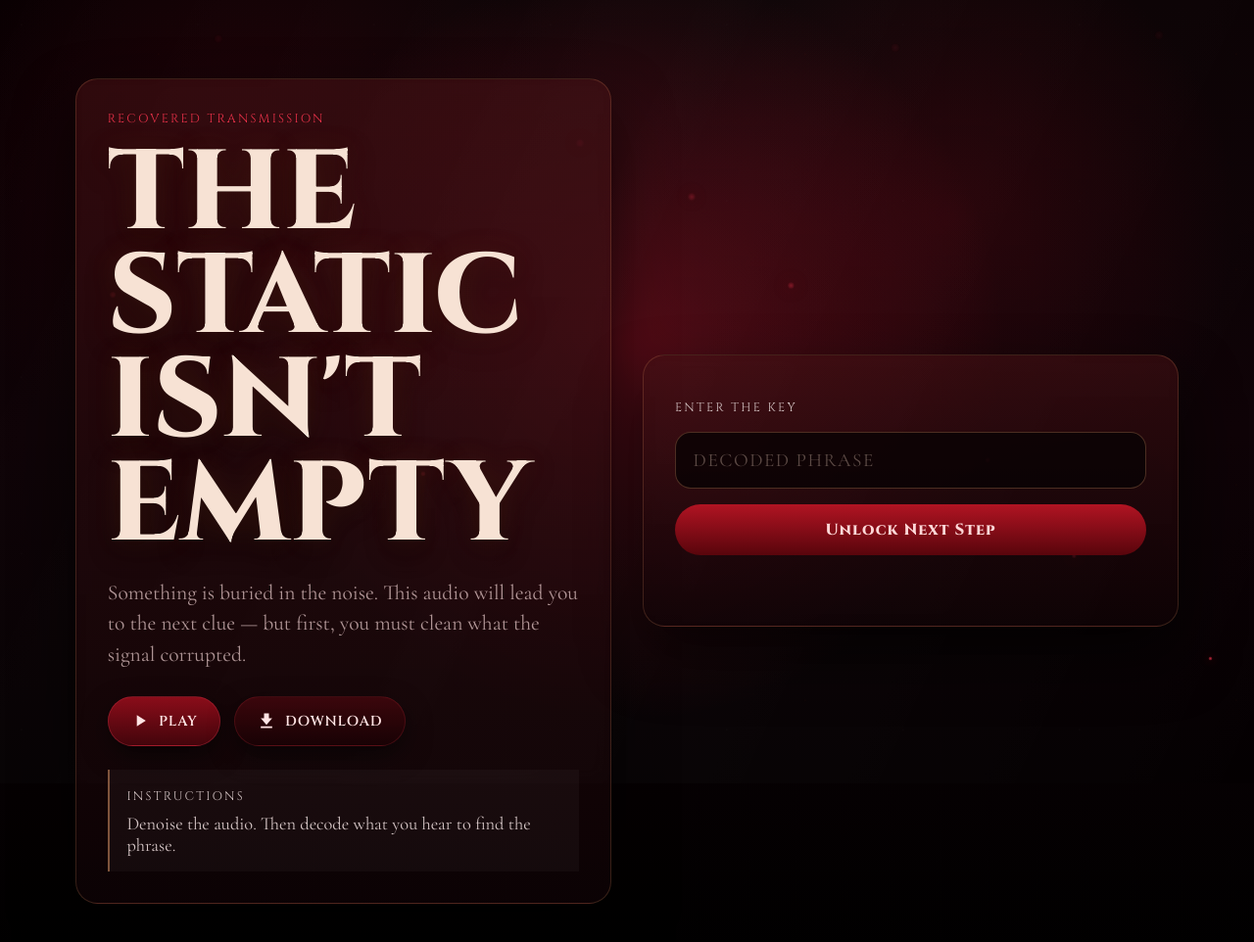
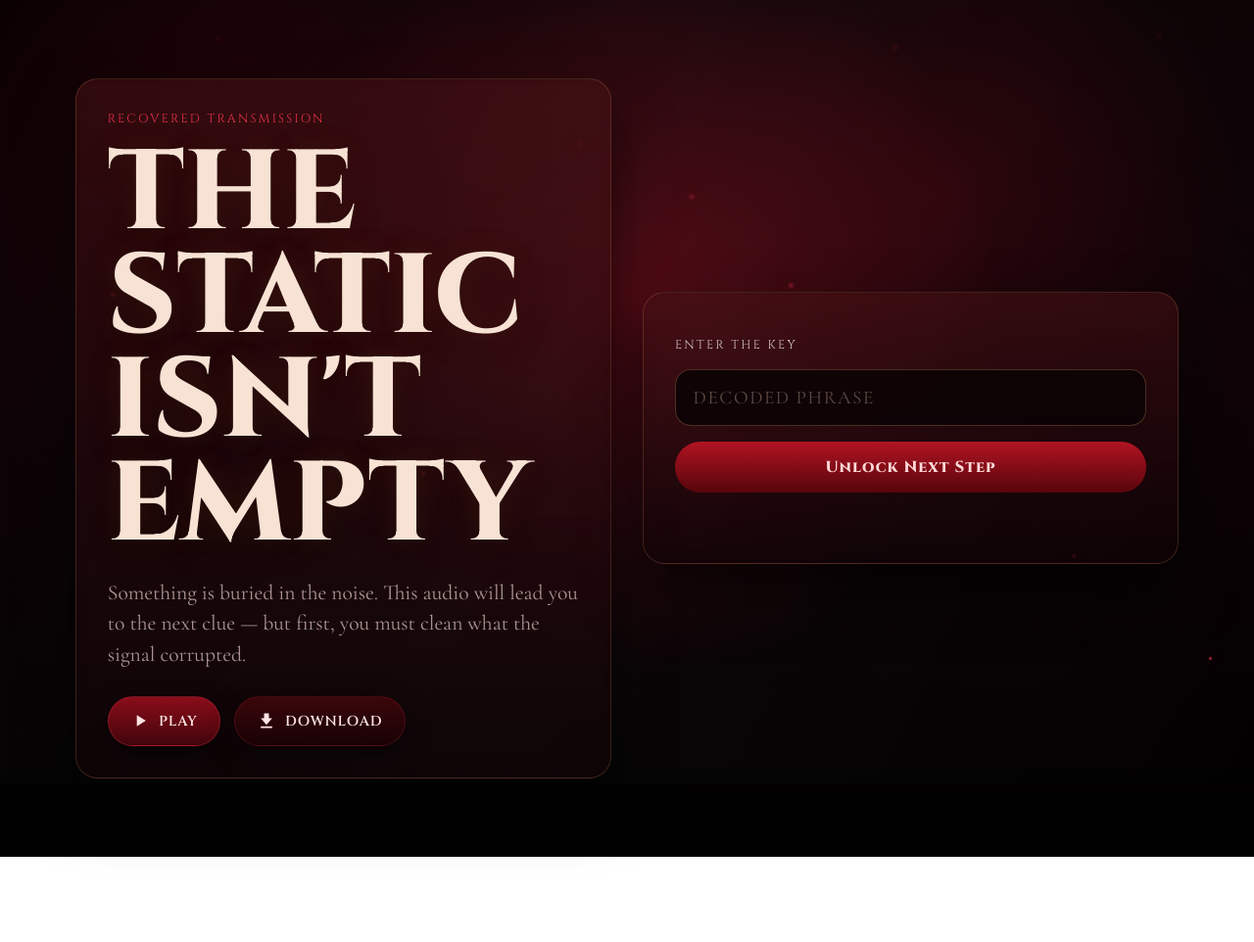
Before and after one commit to Svetlana2006/ESCAPE_ROOM_Round2, a website built with Vite: page signal.html in a window 1280 px wide. Shown: the whole page at 98% size. After the commit the page ends 875 px from the top, so only its background shows below. Built offline with nearby package versions, Linux system fonts and the light colour scheme.

Commit message:
remove instruction

```diff
--- a/signal.html
+++ b/signal.html
@@ -40,10 +40,6 @@
           </button>
         </div>
 
-        <div class="hint-block">
-          <span>Instructions</span>
-          <p>Denoise the audio. Then decode what you hear to find the phrase.</p>
-        </div>
       </section>
 
       <section class="gate-panel">
```
